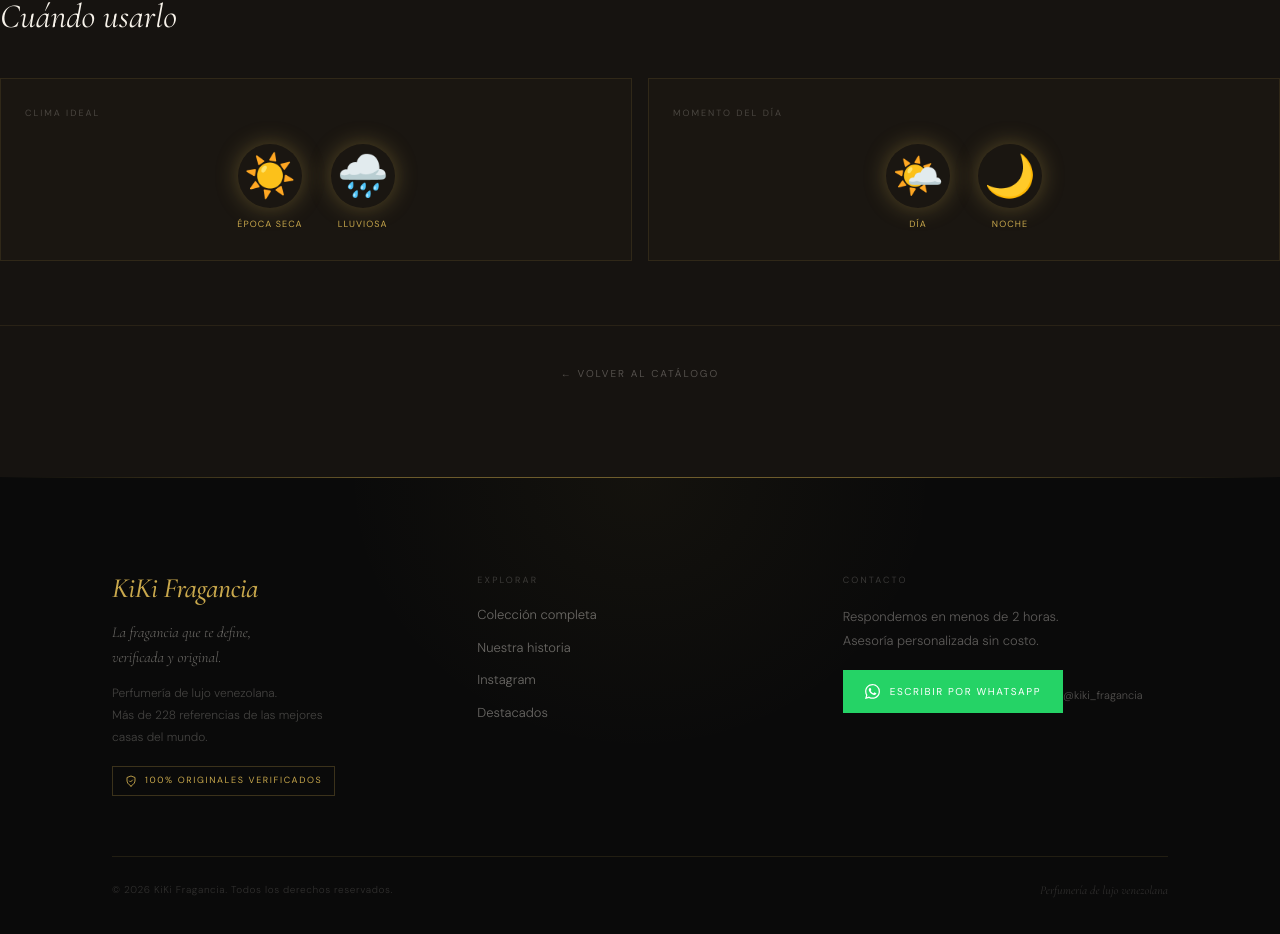
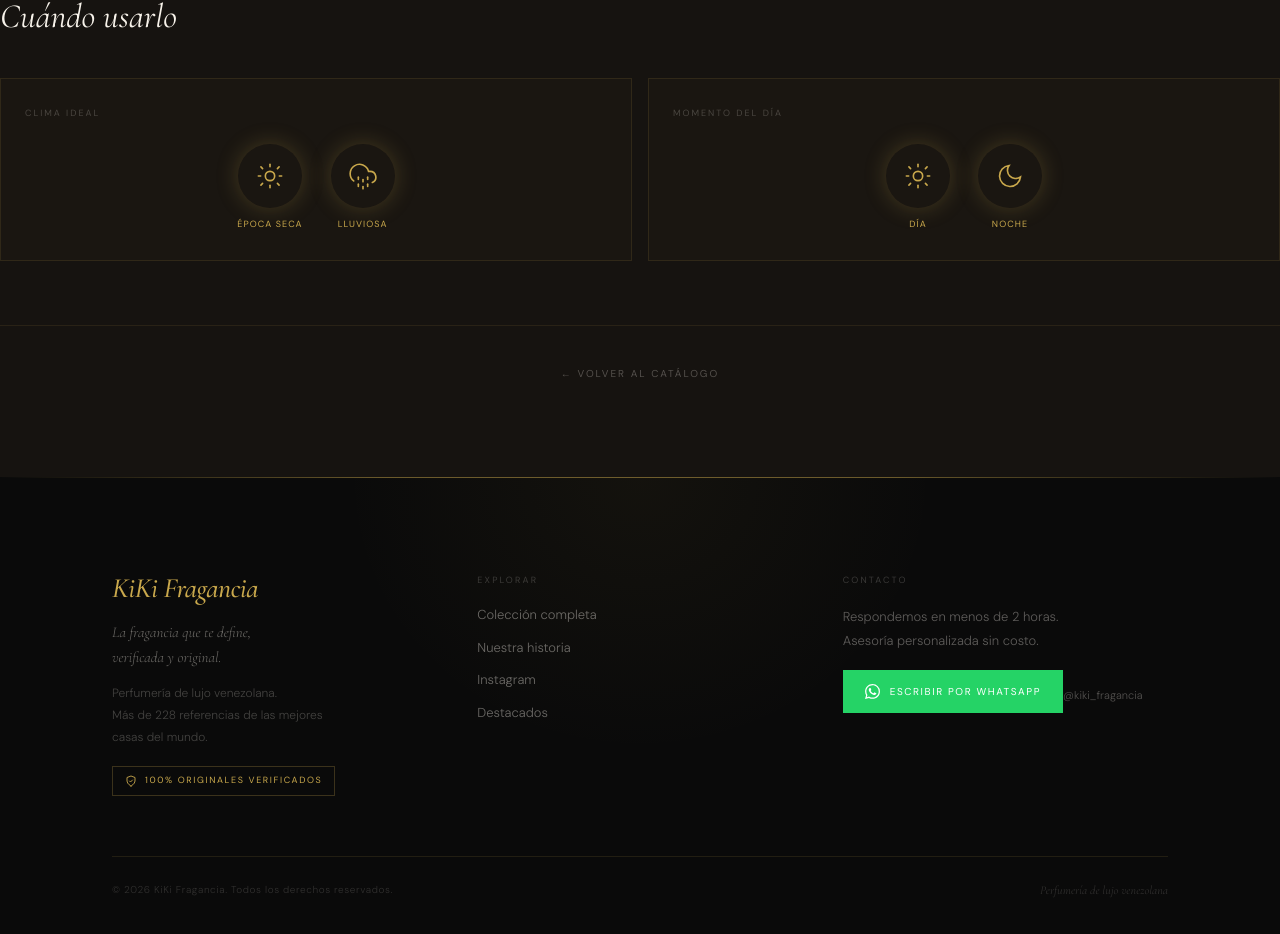
Before and after one commit to Superhas2407/kiki-fragancia, a React (Vite) app: page /tienda/1 in a window 1280 px wide. Shown: the part 1832-2766 px from the top of the page. Built offline with nearby package versions, Linux system fonts and the light colour scheme.

Commit message:
style(design): FINDING-001 — replace emoji weather icons with SVG in ProductDetail Cuándo usarlo

```diff
--- a/src/index.css
+++ b/src/index.css
@@ -1056,10 +1056,9 @@
 .pd-cuando-items { display: flex; gap: 28px; justify-content: center; }
 .pd-cuando-item { display: flex; flex-direction: column; align-items: center; gap: 10px; }
 .pd-cuando-icon {
-  font-size: 2.6rem; line-height: 1;
   display: flex; align-items: center; justify-content: center;
   width: 64px; height: 64px; border-radius: 50%;
-  transition: box-shadow .3s ease, opacity .3s ease, filter .3s ease;
+  transition: box-shadow .3s ease, opacity .3s ease, color .3s ease;
 }
 .pd-cuando-text {
   font-family: var(--font-s); font-size: 9px; letter-spacing: .12em;
--- a/src/pages/ProductDetail.jsx
+++ b/src/pages/ProductDetail.jsx
@@ -48,21 +48,45 @@
   powder:'#C9A0DC', gourmand:'#D4956A', fresco:'#7FB069', verde:'#6B8E4E',
   especiado:'#D4724A', frutal:'#C0392B', caramelo:'#D4956A',
 }
+const SunIcon = () => (
+  <svg width="28" height="28" viewBox="0 0 24 24" fill="none" stroke="currentColor" strokeWidth="1.4" strokeLinecap="round">
+    <circle cx="12" cy="12" r="4" /><line x1="12" y1="2" x2="12" y2="4" /><line x1="12" y1="20" x2="12" y2="22" />
+    <line x1="4.22" y1="4.22" x2="5.64" y2="5.64" /><line x1="18.36" y1="18.36" x2="19.78" y2="19.78" />
+    <line x1="2" y1="12" x2="4" y2="12" /><line x1="20" y1="12" x2="22" y2="12" />
+    <line x1="4.22" y1="19.78" x2="5.64" y2="18.36" /><line x1="18.36" y1="5.64" x2="19.78" y2="4.22" />
+  </svg>
+)
+const RainIcon = () => (
+  <svg width="28" height="28" viewBox="0 0 24 24" fill="none" stroke="currentColor" strokeWidth="1.4" strokeLinecap="round">
+    <path d="M20 17.58A5 5 0 0 0 18 8h-1.26A8 8 0 1 0 4 16.25" />
+    <line x1="8" y1="19" x2="8" y2="21" /><line x1="8" y1="13" x2="8" y2="15" />
+    <line x1="16" y1="19" x2="16" y2="21" /><line x1="16" y1="13" x2="16" y2="15" />
+    <line x1="12" y1="21" x2="12" y2="23" /><line x1="12" y1="15" x2="12" y2="17" />
+  </svg>
+)
+const MoonIcon = () => (
+  <svg width="28" height="28" viewBox="0 0 24 24" fill="none" stroke="currentColor" strokeWidth="1.4" strokeLinecap="round">
+    <path d="M21 12.79A9 9 0 1 1 11.21 3 7 7 0 0 0 21 12.79z" />
+  </svg>
+)
+
+const CUANDO_ICONS = { sun: SunIcon, rain: RainIcon, moon: MoonIcon }
+
 const CUANDO_POR_FAMILIA = {
-  'Oriental':         { clima:[['Época seca','☀️',false],['Lluviosa','🌧️',true]],  momentos:[['Día','🌤️',false],['Noche','🌙',true]] },
-  'Amaderado':        { clima:[['Época seca','☀️',true], ['Lluviosa','🌧️',true]],  momentos:[['Día','🌤️',true], ['Noche','🌙',true]] },
-  'Floral':           { clima:[['Época seca','☀️',true], ['Lluviosa','🌧️',false]], momentos:[['Día','🌤️',true], ['Noche','🌙',false]] },
-  'Gourmand':         { clima:[['Época seca','☀️',false],['Lluviosa','🌧️',true]],  momentos:[['Día','🌤️',false],['Noche','🌙',true]] },
-  'Cítrico':          { clima:[['Época seca','☀️',true], ['Lluviosa','🌧️',false]], momentos:[['Día','🌤️',true], ['Noche','🌙',false]] },
-  'Floral Oriental':  { clima:[['Época seca','☀️',true], ['Lluviosa','🌧️',true]],  momentos:[['Día','🌤️',true], ['Noche','🌙',true]] },
-  'Floral Amaderado': { clima:[['Época seca','☀️',true], ['Lluviosa','🌧️',false]], momentos:[['Día','🌤️',true], ['Noche','🌙',true]] },
-  'Frutal':           { clima:[['Época seca','☀️',true], ['Lluviosa','🌧️',false]], momentos:[['Día','🌤️',true], ['Noche','🌙',false]] },
-  'Frutal Amaderado': { clima:[['Época seca','☀️',true], ['Lluviosa','🌧️',true]],  momentos:[['Día','🌤️',true], ['Noche','🌙',false]] },
-  'Aromático':        { clima:[['Época seca','☀️',true], ['Lluviosa','🌧️',false]], momentos:[['Día','🌤️',true], ['Noche','🌙',false]] },
+  'Oriental':         { clima:[['Época seca','sun',false],['Lluviosa','rain',true]],  momentos:[['Día','sun',false],['Noche','moon',true]] },
+  'Amaderado':        { clima:[['Época seca','sun',true], ['Lluviosa','rain',true]],  momentos:[['Día','sun',true], ['Noche','moon',true]] },
+  'Floral':           { clima:[['Época seca','sun',true], ['Lluviosa','rain',false]], momentos:[['Día','sun',true], ['Noche','moon',false]] },
+  'Gourmand':         { clima:[['Época seca','sun',false],['Lluviosa','rain',true]],  momentos:[['Día','sun',false],['Noche','moon',true]] },
+  'Cítrico':          { clima:[['Época seca','sun',true], ['Lluviosa','rain',false]], momentos:[['Día','sun',true], ['Noche','moon',false]] },
+  'Floral Oriental':  { clima:[['Época seca','sun',true], ['Lluviosa','rain',true]],  momentos:[['Día','sun',true], ['Noche','moon',true]] },
+  'Floral Amaderado': { clima:[['Época seca','sun',true], ['Lluviosa','rain',false]], momentos:[['Día','sun',true], ['Noche','moon',true]] },
+  'Frutal':           { clima:[['Época seca','sun',true], ['Lluviosa','rain',false]], momentos:[['Día','sun',true], ['Noche','moon',false]] },
+  'Frutal Amaderado': { clima:[['Época seca','sun',true], ['Lluviosa','rain',true]],  momentos:[['Día','sun',true], ['Noche','moon',false]] },
+  'Aromático':        { clima:[['Época seca','sun',true], ['Lluviosa','rain',false]], momentos:[['Día','sun',true], ['Noche','moon',false]] },
 }
 const DEFAULT_CUANDO = {
-  clima:[['Época seca','☀️',false],['Lluviosa','🌧️',true]],
-  momentos:[['Día','🌤️',false],['Noche','🌙',true]],
+  clima:[['Época seca','sun',false],['Lluviosa','rain',true]],
+  momentos:[['Día','sun',false],['Noche','moon',true]],
 }
 
 const WhatsAppIcon = ({ size = 15 }) => (
@@ -346,18 +370,23 @@
                 <div key={titulo} className="pd-cuando-card">
                   <p className="pd-cuando-label">{titulo}</p>
                   <div className="pd-cuando-items">
-                    {items.map(([nombre, icono, activo]) => (
+                    {items.map(([nombre, iconKey, activo]) => {
+                      const Icon = CUANDO_ICONS[iconKey]
+                      return (
                         <div key={nombre} className="pd-cuando-item">
                           <span className="pd-cuando-icon" style={{
                             opacity: activo ? 1 : 0.18,
-                          filter: activo ? 'none' : 'grayscale(1)',
-                          boxShadow: activo ? '0 0 22px rgba(201,168,76,.35)' : 'none',
-                        }}>{icono}</span>
+                            color: activo ? 'var(--gold)' : 'rgba(247,242,234,.4)',
+                            boxShadow: activo ? '0 0 22px rgba(201,168,76,.25)' : 'none',
+                          }}>
+                            {Icon && <Icon />}
+                          </span>
                           <span className="pd-cuando-text" style={{ color: activo ? 'var(--gold)' : 'rgba(247,242,234,.2)' }}>
                             {nombre}
                           </span>
                         </div>
-                    ))}
+                      )
+                    })}
                   </div>
                 </div>
               ))}
```
Lines whose indentation alone changed are shown as unchanged.
